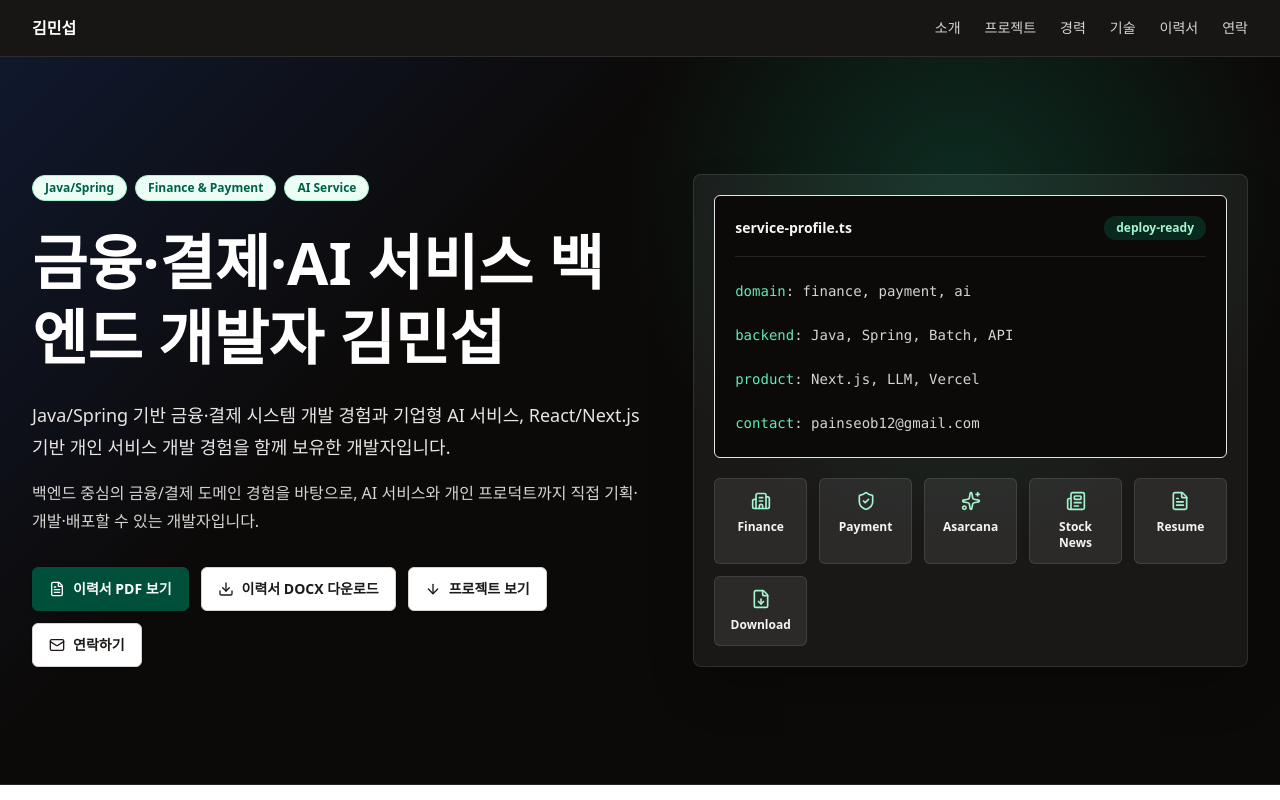
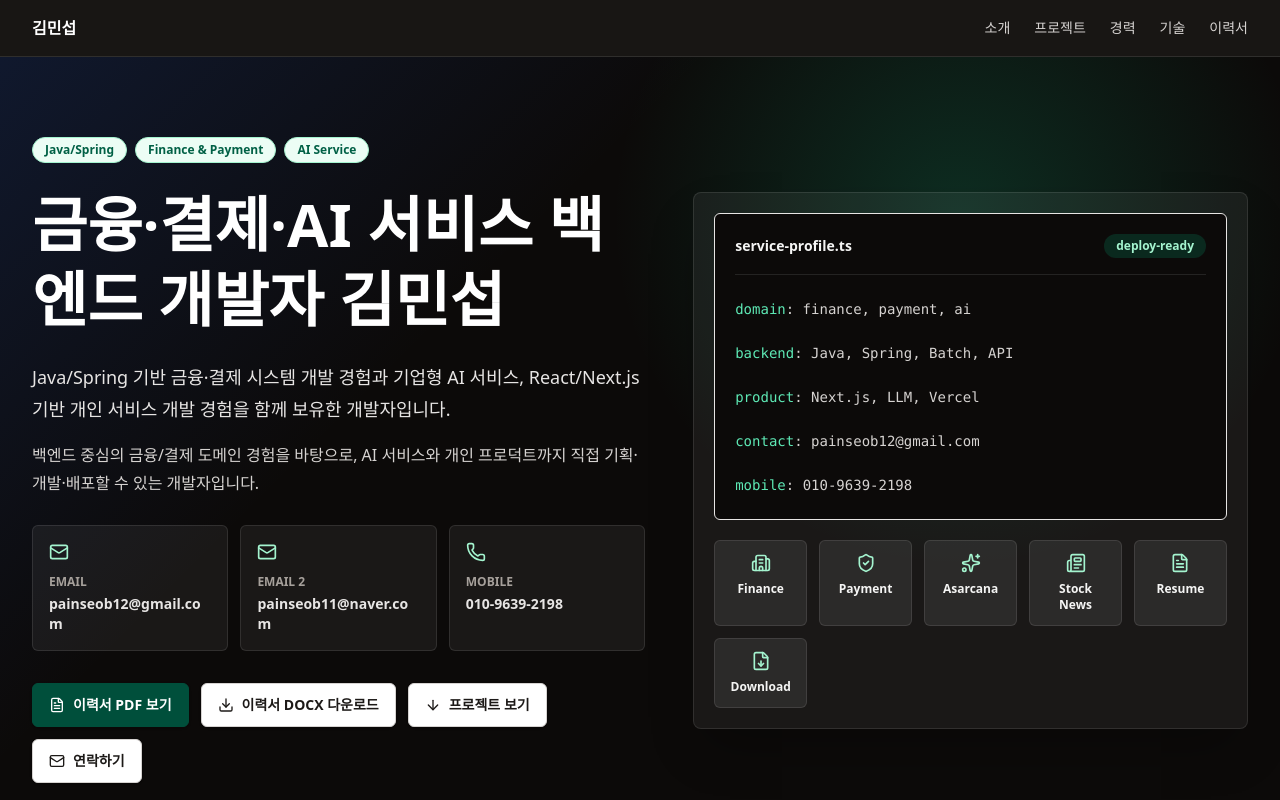
Before and after one commit to min-seob/my-resume, a Next.js app: page / in a window 1280 px wide. Shown: the top 800 px of the page. Built offline with nearby package versions, Linux system fonts and the light colour scheme.

Commit message:
feat: surface contact details in hero

```diff
--- a/src/app/page.tsx
+++ b/src/app/page.tsx
@@ -1,7 +1,6 @@
 import { Header } from "@/components/layout/Header";
 import { Footer } from "@/components/layout/Footer";
 import { CareerTimelineSection } from "@/components/sections/CareerTimelineSection";
-import { ContactSection } from "@/components/sections/ContactSection";
 import { CoreStrengthSection } from "@/components/sections/CoreStrengthSection";
 import { FeaturedProjectsSection } from "@/components/sections/FeaturedProjectsSection";
 import { HeroSection } from "@/components/sections/HeroSection";
@@ -21,7 +20,6 @@ export default function Home() {
         <CareerTimelineSection />
         <SkillsSection />
         <ResumeDownloadSection />
-        <ContactSection />
       </main>
       <Footer />
     </>
--- a/src/components/layout/Header.tsx
+++ b/src/components/layout/Header.tsx
@@ -6,7 +6,6 @@ const navItems = [
   { label: "경력", href: "/#career" },
   { label: "기술", href: "/#skills" },
   { label: "이력서", href: "/#resume" },
-  { label: "연락", href: "/#contact" },
 ];
 
 export function Header() {
--- a/src/components/sections/ContactSection.tsx
+++ /dev/null
@@ -1,34 +0,0 @@
-import { contactLinks } from "@/data/portfolio";
-import { SectionTitle } from "@/components/ui/SectionTitle";
-
-export function ContactSection() {
-  return (
-    <section id="contact" className="bg-[#f8f3ea] px-5 py-20 sm:px-8">
-      <div className="mx-auto max-w-4xl">
-        <SectionTitle
-          eyebrow="Contact"
-          title="연락"
-          description="프로젝트 문의와 협업 제안은 이메일로 받습니다."
-        />
-        <div className="grid gap-4 sm:grid-cols-2">
-          {contactLinks.map((link) => {
-            const Icon = link.icon;
-            return (
-              <article key={link.label} className="rounded-lg border border-stone-200 bg-white p-6 shadow-sm">
-                <Icon aria-hidden className="h-6 w-6 text-emerald-900" />
-                <h3 className="mt-4 text-base font-bold text-stone-950">{link.label}</h3>
-                {link.href ? (
-                  <a className="mt-2 block text-sm font-semibold text-stone-600 transition hover:text-emerald-900" href={link.href}>
-                    {link.placeholder}
-                  </a>
-                ) : (
-                  <p className="mt-2 text-sm font-semibold text-stone-600">{link.placeholder}</p>
-                )}
-              </article>
-            );
-          })}
-        </div>
-      </div>
-    </section>
-  );
-}
--- a/src/components/sections/HeroSection.tsx
+++ b/src/components/sections/HeroSection.tsx
@@ -1,4 +1,4 @@
-import { ArrowDown, Download, FileText, Mail } from "lucide-react";
+import { ArrowDown, Download, FileText, Mail, Phone } from "lucide-react";
 
 import { ButtonLink } from "@/components/ui/ButtonLink";
 import { Badge } from "@/components/ui/Badge";
@@ -26,6 +26,42 @@ export function HeroSection() {
           <p className="mt-4 max-w-2xl text-base leading-7 text-stone-300">
             {profile.positioning}
           </p>
+
+          <div className="mt-7 grid max-w-2xl gap-3 text-sm sm:grid-cols-3">
+            <a
+              href={`mailto:${profile.emailPlaceholder}`}
+              className="rounded-md border border-white/10 bg-white/[0.06] p-4 text-stone-200 transition hover:border-emerald-300/60 hover:bg-emerald-400/10"
+            >
+              <Mail aria-hidden className="mb-3 h-5 w-5 text-emerald-200" />
+              <span className="block text-xs font-semibold uppercase text-stone-400">
+                Email
+              </span>
+              <span className="mt-1 block break-all font-semibold">{profile.emailPlaceholder}</span>
+            </a>
+            <a
+              href={`mailto:${profile.secondaryEmailPlaceholder}`}
+              className="rounded-md border border-white/10 bg-white/[0.06] p-4 text-stone-200 transition hover:border-emerald-300/60 hover:bg-emerald-400/10"
+            >
+              <Mail aria-hidden className="mb-3 h-5 w-5 text-emerald-200" />
+              <span className="block text-xs font-semibold uppercase text-stone-400">
+                Email 2
+              </span>
+              <span className="mt-1 block break-all font-semibold">
+                {profile.secondaryEmailPlaceholder}
+              </span>
+            </a>
+            <a
+              href="tel:+821096392198"
+              className="rounded-md border border-white/10 bg-white/[0.06] p-4 text-stone-200 transition hover:border-emerald-300/60 hover:bg-emerald-400/10"
+            >
+              <Phone aria-hidden className="mb-3 h-5 w-5 text-emerald-200" />
+              <span className="block text-xs font-semibold uppercase text-stone-400">
+                Mobile
+              </span>
+              <span className="mt-1 block font-semibold">{profile.phoneNumber}</span>
+            </a>
+          </div>
+
           <div className="mt-8 flex flex-wrap gap-3">
             <ButtonLink
               variant={pdfLink.variant}
@@ -48,7 +84,7 @@ export function HeroSection() {
             <ButtonLink href="#projects" variant="secondary" icon={ArrowDown}>
               프로젝트 보기
             </ButtonLink>
-            <ButtonLink href="#contact" variant="secondary" icon={Mail}>
+            <ButtonLink href={`mailto:${profile.emailPlaceholder}`} variant="secondary" icon={Mail}>
               연락하기
             </ButtonLink>
           </div>
@@ -75,6 +111,9 @@ export function HeroSection() {
               <p>
                 <span className="text-emerald-300">contact</span>: {profile.emailPlaceholder}
               </p>
+              <p>
+                <span className="text-emerald-300">mobile</span>: {profile.phoneNumber}
+              </p>
             </div>
           </div>
 
--- a/src/data/portfolio.ts
+++ b/src/data/portfolio.ts
@@ -7,6 +7,7 @@ import {
   Landmark,
   Mail,
   Newspaper,
+  Phone,
   ShieldCheck,
   Sparkles,
 } from "lucide-react";
@@ -29,6 +30,7 @@ export const profile = {
     "백엔드 중심의 금융/결제 도메인 경험을 바탕으로, AI 서비스와 개인 프로덕트까지 직접 기획·개발·배포할 수 있는 개발자입니다.",
   emailPlaceholder: "painseob12@gmail.com",
   secondaryEmailPlaceholder: "painseob11@naver.com",
+  phoneNumber: "010-9639-2198",
 };
 
 export const resumeLinks: ResumeLink[] = [
@@ -344,6 +346,12 @@ export const contactLinks: ContactLink[] = [
     href: `mailto:${profile.secondaryEmailPlaceholder}`,
     icon: Mail,
   },
+  {
+    label: "Mobile",
+    placeholder: profile.phoneNumber,
+    href: "tel:+821096392198",
+    icon: Phone,
+  },
 ];
 
 export const resumeNotes = [
```
